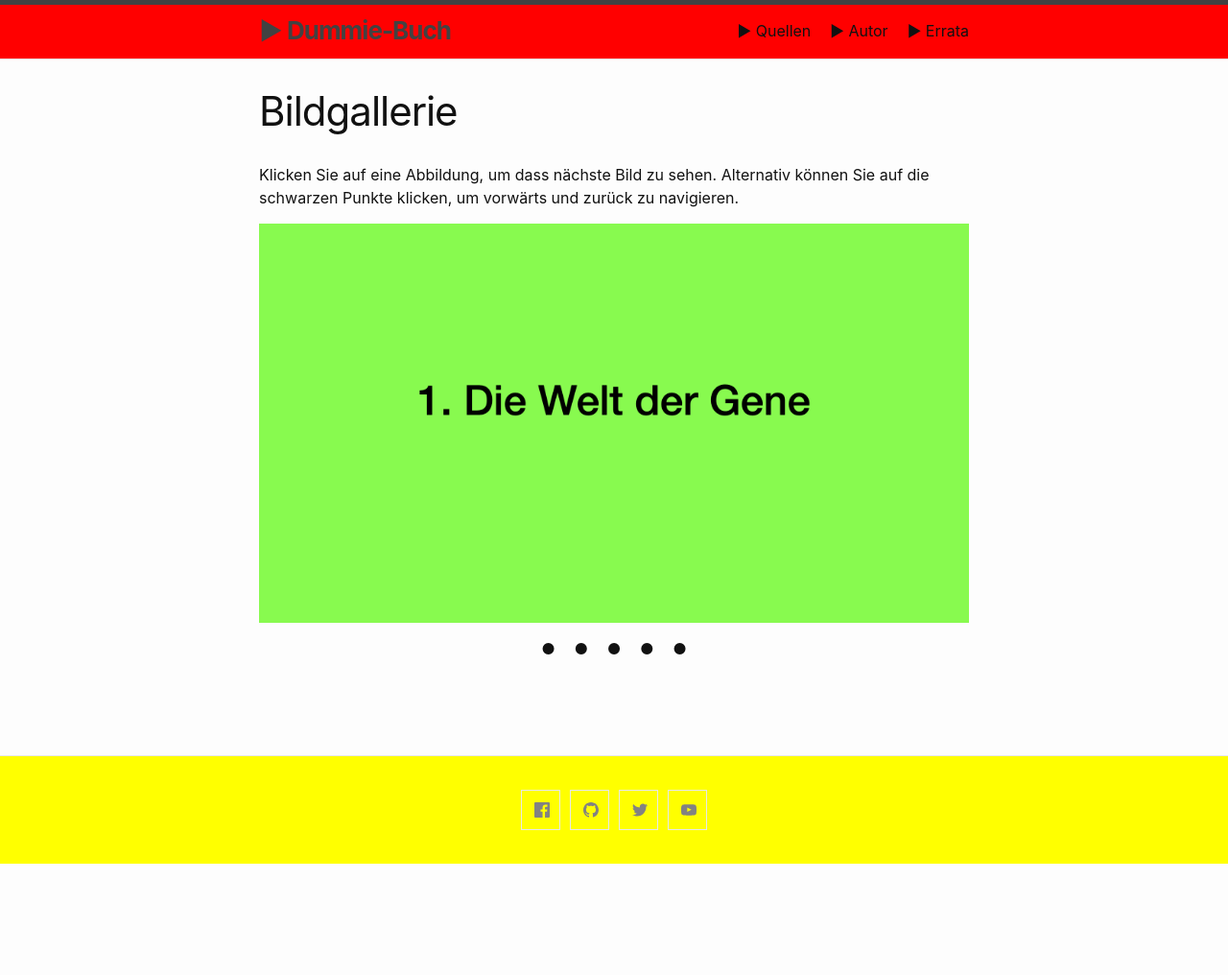
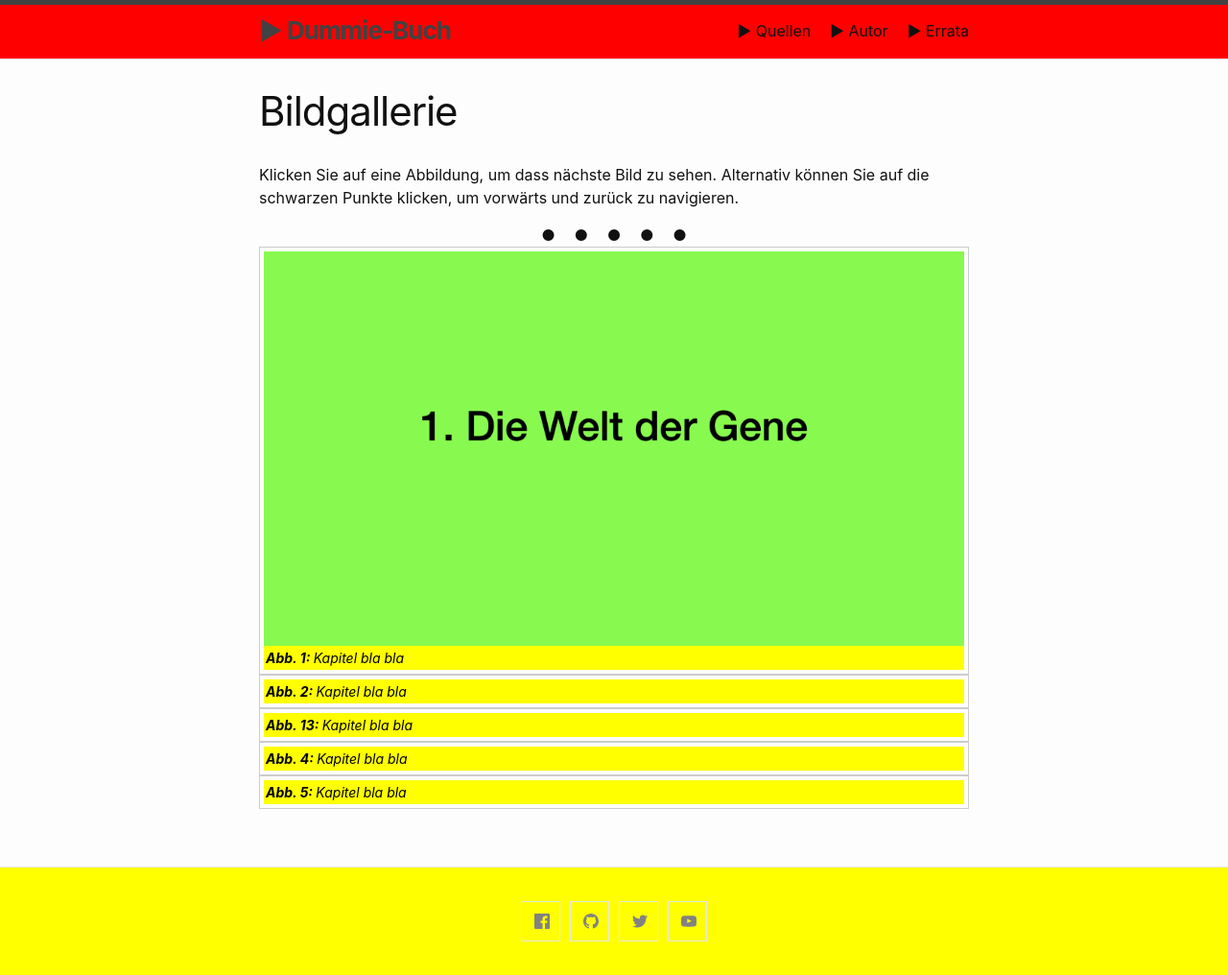
Before and after one commit to awkologist/dummie, a Jekyll site: the page built from weiteres.md, in a window 1280 px wide. Shown: the whole page at 96% size. Built offline with Jekyll 4.4.1, drawn with Linux system fonts in a browser that asks for light colours; Markdown is read by kramdown in place of the engine named in the settings; before the commit the page ends 900 px from its top, so only the background shows below that.

Commit message:
Update weiteres.md

```diff
--- a/weiteres.md
+++ b/weiteres.md
@@ -10,12 +10,6 @@ Klicken Sie auf eine Abbildung, um dass nächste Bild zu sehen. Alternativ könn
 .dummieAbb {display:none;}
 </style>
 
-<img class="dummieAbb" src="/dummie/images/abb-dummies.001.png" onclick="plusDivs(+1)">
-<img class="dummieAbb" src="/dummie/images/abb-dummies.002.png" onclick="plusDivs(+1)">
-<img class="dummieAbb" src="/dummie/images/abb-dummies.003.png" onclick="plusDivs(+1)">
-<img class="dummieAbb" src="/dummie/images/abb-dummies.004.png" onclick="plusDivs(+1)">
-<img class="dummieAbb" src="/dummie/images/abb-dummies.005.png" onclick="plusDivs(+1)">
-
 <center>
 <b onclick="currentDiv(1)">●&nbsp;&nbsp;&nbsp;&nbsp;</b>
 <b onclick="currentDiv(2)">●&nbsp;&nbsp;&nbsp;&nbsp;</b>
@@ -23,6 +17,28 @@ Klicken Sie auf eine Abbildung, um dass nächste Bild zu sehen. Alternativ könn
 <b onclick="currentDiv(4)">●&nbsp;&nbsp;&nbsp;&nbsp;</b>
 <b onclick="currentDiv(5)">●</b>
 </center>
+<figure>
+<img class="dummieAbb" src="/dummie/images/abb-dummies.001.png" onclick="plusDivs(+1)">
+<figcaption><b>Abb. 1: </b>Kapitel bla bla </figcaption>
+</figure>
+<figure>
+<img class="dummieAbb" src="/dummie/images/abb-dummies.002.png" onclick="plusDivs(+1)">
+<figcaption><b>Abb. 2: </b>Kapitel bla bla </figcaption>
+</figure>
+<figure>
+<img class="dummieAbb" src="/dummie/images/abb-dummies.003.png" onclick="plusDivs(+1)">
+<figcaption><b>Abb. 13: </b>Kapitel bla bla </figcaption>
+</figure>
+<figure>
+<img class="dummieAbb" src="/dummie/images/abb-dummies.004.png" onclick="plusDivs(+1)">
+<figcaption><b>Abb. 4: </b>Kapitel bla bla </figcaption>
+</figure>
+<figure>
+<img class="dummieAbb" src="/dummie/images/abb-dummies.005.png" onclick="plusDivs(+1)">
+<figcaption><b>Abb. 5: </b>Kapitel bla bla </figcaption>
+</figure>
+
+
 
 <script>
 var slideIndex = 1;
```
